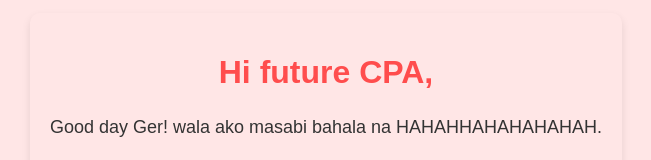
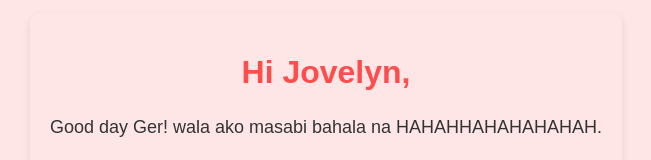
Before and after one commit to BlowG69/Random, a plain HTML site: page index.html in a window 1280 px wide. Shown: the part 182-342 px from the top of the page, without its empty margins (314-965 px from the left). Drawn offline with Linux system fonts and the light colour scheme.

Commit message:
index.html

```diff
--- a/index.html
+++ b/index.html
@@ -8,7 +8,7 @@
 </head>
 <body>
     <div class="container">
-        <h1>Hi future CPA,</h1>
+        <h1>Hi Jovelyn,</h1>
         <p class="letter">
           Good day Ger! wala ako masabi bahala na HAHAHHAHAHAHAHAH. <br><br>
            Ito ay para sayo enjoy!. <br><br>
```
